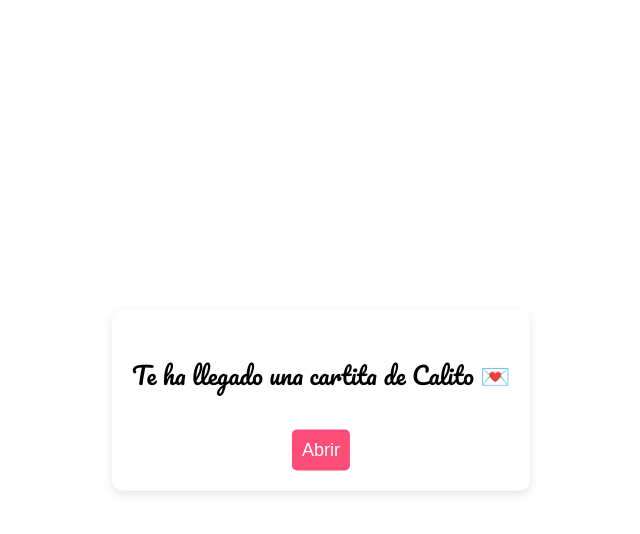
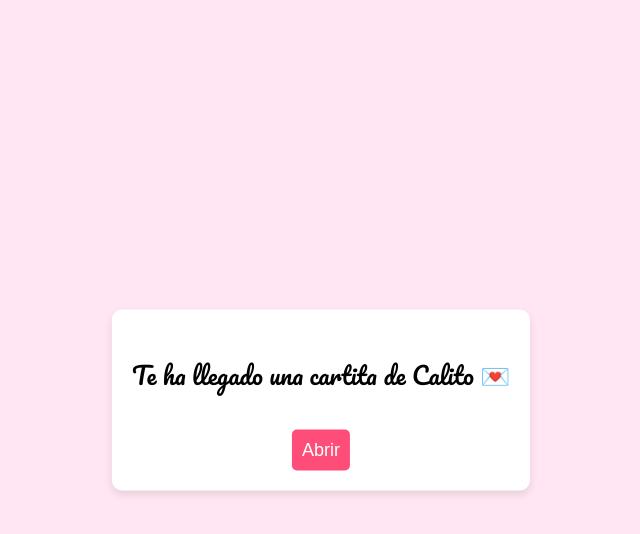
Before and after one commit to carlos-1999/repositorio, a plain HTML site: page index.html in a window 1280 px wide. Both pictures are taken after a click on the picture 640 px from the left and 408 px from the top of the page. Shown: the whole page, without its empty margins (319-959 px from the left). Drawn offline with Linux system fonts and the light colour scheme.

Commit message:
Update index.html

```diff
--- a/index.html
+++ b/index.html
@@ -17,6 +17,10 @@
             height: 100vh;
             flex-direction: column;
             overflow: hidden;
+            transition: background-color 1s ease;
+        }
+        .pink-background {
+            background-color: #ffe6f2 !important;
         }
         .card {
             background: white;
@@ -89,7 +93,7 @@
         }
     </style>
 </head>
-<body>
+<body id="body">
     <div class="envelope-container">
         <img src="https://img.freepik.com/vector-premium/ilustracion-acuarela-carta-amor-corazon-sobre-fondo-transparente_552457-345.jpg" class="envelope" onclick="openLetter()" id="envelope">
     </div>
@@ -120,6 +124,7 @@
         function openLetter() {
             document.getElementById('envelope').classList.add('hidden');
             document.getElementById('message').classList.remove('hidden');
+            document.getElementById('body').classList.add('pink-background');
         }
         function showMessage(step) {
             document.querySelectorAll('.card').forEach(el => el.classList.add('hidden'));
```
